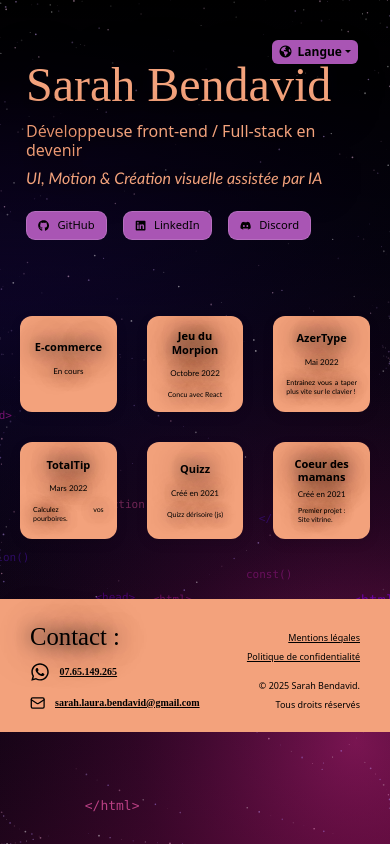
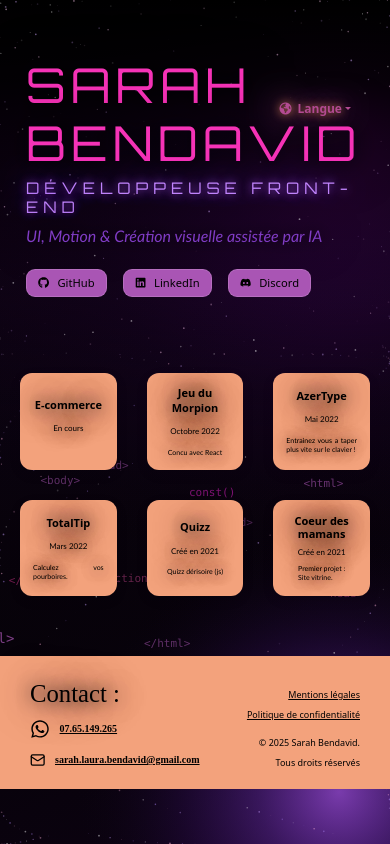
Before and after one commit to SarahBendavid/Porfolio-de-Sarah, a React (Vite) app: page /#/projets in a window 390 px wide. Built offline with nearby package versions, Linux system fonts and the light colour scheme.

Commit message:
Modif couleurs et police

```diff
--- a/index.html
+++ b/index.html
@@ -9,6 +9,12 @@
       rel="stylesheet"
       href="https://cdnjs.cloudflare.com/ajax/libs/font-awesome/6.5.1/css/all.min.css"
     />
+    <link rel="preconnect" href="https://fonts.googleapis.com" />
+    <link rel="preconnect" href="https://fonts.gstatic.com" crossorigin />
+    <link
+      href="https://fonts.googleapis.com/css2?family=Orbitron:wght@400;500&family=Chakra+Petch:wght@400;600&display=swap"
+      rel="stylesheet"
+    />
   </head>
   <body>
     <div id="root"></div>
--- a/src/Assets/styles/Header/Header.css
+++ b/src/Assets/styles/Header/Header.css
@@ -17,22 +17,35 @@ h1, h2, h3, p {
 .accueil-page h1,
 .projet-page h1 {
   font-size: 3rem;
-  font-family: "Brush Script MT", "cursive";
-  color :rgb(243, 162, 124);
+  font-weight: 400;
+  font-family: 'Orbitron', sans-serif;
+  font-weight: 400;
+  letter-spacing: 5px;
+  text-transform: uppercase;
+  color: rgb(245 51 183);
 }
 
 .accueil-page header h2,
 .projet-page header h2 {
-  font-size: 1.5rem;
-  color: rgb(243, 162, 124);
+  font-family: 'Orbitron', sans-serif;
+  font-weight: 400;
+  font-size: 1.8rem;
+  letter-spacing: 5px;
+  text-transform: uppercase;
+  color: #c084fc;
+  text-shadow:
+    0 0 10px #a855f7,
+    0 0 30px #7c3aed,
+    0 0 60px #6d28d960;
 }
 
 .accueil-page header .titre3,
 .projet-page header .titre3 {
-  font-family: "Calibri";
-  font-size: 1.2rem;
+  font-family: 'Calibri', sans-serif;
+  font-size: 1.6rem;
   font-style: italic ;
   text-align: start;
+  color: #803cc5;
 }
 
 .headerLeft {
--- a/src/Assets/styles/Header/LanguageSwitcher.css
+++ b/src/Assets/styles/Header/LanguageSwitcher.css
@@ -6,8 +6,12 @@
 
 .accueil-page .language-switcher .btn,
 .projet-page .language-switcher .btn {
-  background-color: rgb(169, 85, 180);
-  color: black;
+  background-color: transparent;
+  color: rgb(179 74 146);
+  text-shadow:
+    0 0 10px #e0845a,
+    0 0 30px #fd81d4,
+    0 0 60px #e95b4860;
   border: none;
   font-size: 16px;
   font-weight: bold;
@@ -17,7 +21,12 @@
 .accueil-page .language-switcher .dropdown-menu,
 .projet-page .language-switcher .dropdown-menu
  {
-  background-color: rgb(169, 85, 180);
+  background-color:  rgb(3 2 10);
+  color: rgb(179 74 146);
+  text-shadow:
+    0 0 10px #e0845a,
+    0 0 30px #fd81d4,
+    0 0 60px #e95b4860;
   list-style: none;
   padding: 0;
   margin: 0;
@@ -35,6 +44,11 @@
   width: 100%;
   text-align: left;
   font-weight: bold;
+  color: rgb(179 74 146);
+  text-shadow:
+    0 0 10px #e0845a,
+    0 0 30px #fd81d4,
+    0 0 60px #e95b4860;
 }
 
 .language-switcher .fi {
--- a/src/Assets/styles/Main/Accueil/LeftZone.css
+++ b/src/Assets/styles/Main/Accueil/LeftZone.css
@@ -4,7 +4,7 @@
   align-self: start;
   margin-left: 12%;
   flex: 2;
-  aspect-ratio: 560 / 680;
+  aspect-ratio: 450 / 700;
   margin-top: 75px;
 }
 
@@ -32,24 +32,25 @@
 }
 
 .texte h3 {
-  margin-top: 0;
+  font-family: 'Chakra Petch', sans-serif;
+  font-weight: 400;
+  font-size: clamp(1rem, 3vw, 4vw);
+  color: black;
+  text-align: center;
+  letter-spacing: 5px;
+  margin-top: 5px;
   margin-bottom: clamp(0.3rem, 2vw, 40px);
-  color: black;
 }
 
 .accueil-page p {
-  font-family: "calibri";
+  font-family: 'Chakra Petch', sans-serif;
+  font-weight: 400;
+  letter-spacing: 2px;
   color: rgb(243, 162, 124);
   text-align: justify;
   padding-inline: 2%;
   margin-top: clamp(0.3rem, 1.8vw, 2rem);
   font-size: clamp(0.6rem, 1.2vw, 1rem);
-}
-
-.accueil-page h3 {
-  font-size: clamp(1rem, 3vw, 4vw);
-  font-family: "Brush Script MT", cursive;
-  text-align: center;
 }
 
 .description {
@@ -208,6 +209,13 @@
   }
 }
 
+@media (max-width: 600px) {
+
+  .texte {
+    margin-top: -9vw;
+  }
+}
+
 @media (max-width: 570px) {
 
   .cadre-svg {
@@ -221,7 +229,7 @@
     font-size: 13px;
   }
   .texte {
-    margin-top: -6.6vw;
+    margin-top: -4vw;
   }
   .buttons {
     padding-bottom: 7px;
--- a/src/Composants/BackgroundBody.jsx
+++ b/src/Composants/BackgroundBody.jsx
@@ -13,15 +13,15 @@ export default function BackgroundBody() {
 
     const TAGS = ["</>", "<body>", "</body>", "<head>", "</head>", "<html>", "<main>", "</main>", "</html>", "<footer>", "function()", "const()"];
     const TAG_COLORS = [
-      [80,  20, 180], [100, 10, 200], [130,  0, 210],
-      [200, 30, 180], [220, 40, 140], [240, 60, 160],
-      [255, 90, 180], [255, 120, 200],
+      [169,  85, 180], [169,  85, 180], [169,  85, 180],
+      [200,  30, 180], [220,  40, 140], [240,  60, 160],
+      [255,  90, 180], [255, 120, 200],
     ];
 
     const DEPTH_RANGE = 3000;
     const FOCAL       = 500;
-    const NUM         = 105;
-    const NUM_SIDE    = 16;
+    const NUM         = 68;
+    const NUM_SIDE    = 10;
     const SPEED       = 4.0;
     const SPREAD_X    = 2800;
     const SPREAD_Y    = 1100;
@@ -30,7 +30,7 @@ export default function BackgroundBody() {
     let tags = [], sideTags = [], cameraZ = 0, time = 0;
 
     // Grille pour dispersion homogène (stratified sampling)
-    const COLS = 11, ROWS = 10; // 110 cellules pour ~105 tags
+    const COLS = 11, ROWS = 10; // 110 cellules pour ~68 tags
     const positions = [];
     for (let c = 0; c < COLS; c++)
       for (let r = 0; r < ROWS; r++)
@@ -54,8 +54,8 @@ export default function BackgroundBody() {
 
     function getMarginRatio() {
       const w = window.innerWidth;
-      if (w >= 1024) return 0.50; // desktop  : 50% gauche libre
-      if (w >= 768)  return 0.70; // tablette : 70% gauche libre
+      if (w >= 1024) return 0.62; // desktop  : 62% gauche libre
+      if (w >= 768)  return 0.75; // tablette : 75% gauche libre
       return 1.0;                  // mobile   : tout le haut libre
     }
 
@@ -101,27 +101,36 @@ export default function BackgroundBody() {
       const W = canvas.width, H = canvas.height;
       const t = time * 0.0012;
 
-      ctx.fillStyle = "#05030e";
+      ctx.fillStyle = "#060208";
       ctx.fillRect(0, 0, W, H);
 
       const g1 = ctx.createRadialGradient(W*0.05, H*0.1, 0, W*0.05, H*0.1, H*0.8);
-      g1.addColorStop(0,   "rgba(55,15,150,0.6)");
-      g1.addColorStop(0.5, "rgba(25,8,90,0.25)");
+      g1.addColorStop(0,   "rgba(60,10,80,0.45)");
+      g1.addColorStop(0.5, "rgba(30,5,50,0.20)");
       g1.addColorStop(1,   "rgba(0,0,0,0)");
       ctx.fillStyle = g1; ctx.fillRect(0, 0, W, H);
 
       const ox = Math.sin(t)*W*0.03, oy = Math.cos(t*0.7)*H*0.03;
-      const g2 = ctx.createRadialGradient(W*0.9+ox, H*0.85+oy, 0, W*0.9+ox, H*0.85+oy, H*0.65);
-      g2.addColorStop(0,   "rgba(210,40,140,0.55)");
-      g2.addColorStop(0.4, "rgba(150,15,100,0.22)");
+      const g2 = ctx.createRadialGradient(W*0.9-ox, H*0.1+oy, 0, W*0.9-ox, H*0.1+oy, H*0.60);
+      g2.addColorStop(0,   "rgba(170,10,200,0.72)");
+      g2.addColorStop(0.3, "rgba(110,8,155,0.42)");
+      g2.addColorStop(0.6, "rgba(60,4,90,0.18)");
       g2.addColorStop(1,   "rgba(0,0,0,0)");
       ctx.fillStyle = g2; ctx.fillRect(0, 0, W, H);
 
       const gd = ctx.createLinearGradient(0, 0, W, H);
-      gd.addColorStop(0,   "rgba(35,8,110,0.3)");
-      gd.addColorStop(0.5, "rgba(5,0,20,0)");
-      gd.addColorStop(1,   "rgba(170,15,90,0.28)");
+      gd.addColorStop(0,   "rgba(100,8,130,0.20)");
+      gd.addColorStop(0.5, "rgba(5,0,10,0)");
+      gd.addColorStop(1,   "rgba(50,5,80,0.18)");
       ctx.fillStyle = gd; ctx.fillRect(0, 0, W, H);
+
+      const ox2 = Math.sin(t*0.8+1)*W*0.02, oy2 = Math.cos(t*0.5+2)*H*0.02;
+      const g3 = ctx.createRadialGradient(W*0.85+ox2, H*0.95+oy2, 0, W*0.85+ox2, H*0.95+oy2, H*0.32);
+      g3.addColorStop(0,   "rgba(180,90,255,0.65)");
+      g3.addColorStop(0.3, "rgba(140,60,230,0.35)");
+      g3.addColorStop(0.6, "rgba(100,30,180,0.15)");
+      g3.addColorStop(1,   "rgba(0,0,0,0)");
+      ctx.fillStyle = g3; ctx.fillRect(0, 0, W, H);
 
       // Étoiles zone basse
       for (let i = 0; i < 220; i++) {
@@ -174,7 +183,7 @@ export default function BackgroundBody() {
         for (let i = 0; i < arr.length; i++) {
           const t    = arr[i];
           const relZ = t.z3 - cameraZ;
-          if (relZ < 10) { arr[i] = createFn(cameraZ + DEPTH_RANGE); continue; }
+          if (relZ < 600) { arr[i] = createFn(cameraZ + DEPTH_RANGE); continue; }
           if (relZ >= DEPTH_RANGE) continue;
 
           const scale = FOCAL / relZ;
@@ -184,6 +193,9 @@ export default function BackgroundBody() {
 
           const inTopZone = sy < H * TOP_MARGIN;
           if (inTopZone && (margin >= 1.0 || sx < W * margin)) continue;
+
+          const inButtonZone = sy < H * 0.26 && sx > W * 0.72;
+          if (inButtonZone) continue;
 
           const prog     = 1 - relZ / DEPTH_RANGE;
           const fontSize = Math.max(11, prog * 22);
--- a/src/i18n.js
+++ b/src/i18n.js
@@ -7,7 +7,7 @@ const resources = {
   fr: {
     translation: {
       header: {
-        subtitle: "Développeuse front-end / Full-stack en devenir",
+        subtitle: "Développeuse front-end",
         tagline: "UI, Motion & Création visuelle assistée par IA",
         language: "Langue",
       },
@@ -20,8 +20,9 @@ const resources = {
       description: {
         title: "Qui suis-je ?",
         textWithBr:
-          "Initialement titulaire d'une licence en psychologie, j'ai toujours été intrigué, au cours de ma formation, par l'analogie entre le cerveau humain, et le fonctionnement d'un ordinateur. Par ailleurs,  étant perfectionniste, et à la recherche d'exactitude, je me suis detournée de l'etude de l'humain, pour me tourner vers une science plus exacte. <br /><br /> Pourquoi la programmation ? <br /><br /> Pour commencer, c’est un domaine vaste et en évolution constante, ce qui s'adapte parfaitement à ma soif de connaissance, et d'apprentissage. En programmation, il y a toujours un nouveau langage à apprendre, un nouveau problème à résoudre... De plus, je suis quelqu'un de très logique et dotée de la fibre artistique. La création de projets me permet donc de m'épanouir sous tous les angles : le front-end stimule ma créativité, et le back-end stimule ma logique. Ajoutons à cela, les qualités acquises en sciences humaines, qui me procurent une meilleure compréhension des besoins-utilisateurs, cela fait de moi, une développeuse complète, qui saura vous satisfaire. Si vous en doutez encore, je vous invite à découvrir mon CV et mes projets.",
+          "Développeuse certifiée et passionnée, je me suis interessée a la programmation car c'est un domaine vaste et en évolution constante, ce qui s'adapte parfaitement à ma soif de connaissance, et d'apprentissage. En effet, il y a toujours un nouveau langage à apprendre, un nouveau problème à résoudre...  De plus, etant très logique et dotée de la fibre artistique, la création de projets me permet donc de m'épanouir sous tous les angles : le front-end stimule ma créativité, et le back-end stimule ma logique. J'ai donc d'abord appris le codage en autodidacte, avant de me lancer dans une reconversion professionnelle complète.  <br /><br /> Polyvalente, je maîtrise les différentes étapes techniques de la création d'un site. Ajoutons à cela, les qualités acquises lors de ma formation initial en sciences humaines,  qui me procurent une meilleure compréhension des besoins-utilisateurs. Cela fait de moi, une développeuse complète, qui saura vous satisfaire. Si vous en doutez encore, je vous invite à découvrir mon CV et mes projets.",
       },
+
       buttons: {
         cv: "CV",
         projects: "Mes projets",
@@ -72,7 +73,7 @@ const resources = {
   en: {
     translation: {
       header: {
-        subtitle: "Front-end Developer / Aspiring Full-stack",
+        subtitle: "Front-end Developer",
         tagline: "UI, Motion & Visual creation (IA assisted)",
         language: "Language",
       },
```
